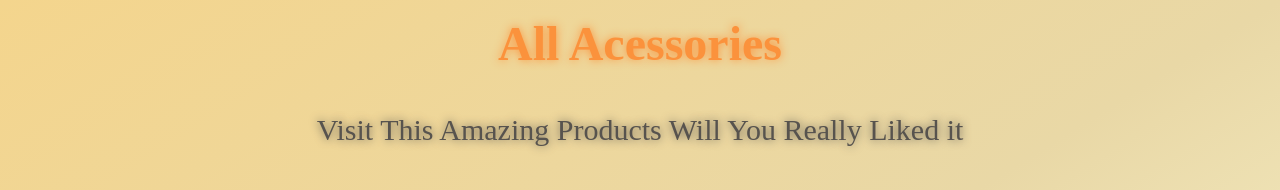
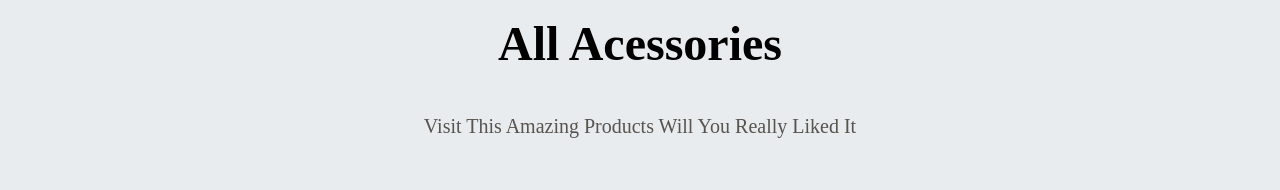
Before and after one commit to Sabahat-Shakeel/UI-UX-web-site, a Next.js app: page /components/ap in a window 1280 px wide. Shown: the top 190 px of the page. Built offline with nearby package versions, Linux system fonts and the light colour scheme.

Commit message:
first commit

```diff
--- a/src/app/components/ap/page.tsx
+++ b/src/app/components/ap/page.tsx
@@ -1,16 +1,15 @@
 import Image from "next/image";
 export default function Ps() {
   return (
-    <main className=" py-5 bg-gradient-to-br to-[#fdfcdc] via-[#e9d8a6] from-[#f4d58d] h-screen ">
-
-      <h1 className=" flex justify-center text-wrap font-bold text-orange-400 text-5xl font-[Noto]">
-        {" "}
-        All Acessories
-      </h1>
-      <h1 className="text-stone-600 text-3xl text-wrap font-[Col] flex justify-center mt-11 text-center">
-        {" "}
-        Visit This Amazing Products Will You Really Liked it
-      </h1>
+    <main className=" py-5 bg-[#e9ecef] h-screen ">
+    <h4 className=" flex justify-center text-wrap font-bold font text-black text-5xl font-[Col] ">
+      {" "}
+      All Acessories
+    </h4>
+    <h4 className="text-stone-600 text-xl text-wrap font-[Col] flex justify-center mt-11 text-center">
+      {" "}
+      Visit This Amazing Products Will You Really Liked It
+    </h4>
 
       <div>
         <h4 className="text-3xl text-wrap flex justify-center mt-11 font-medium font-[Apple]">
--- a/src/app/components/bs/page.tsx
+++ b/src/app/components/bs/page.tsx
@@ -1,15 +1,15 @@
 import Image from "next/image";
 export default function Ps() {
   return (
-    <main className=" py-5 bg-gradient-to-br to-[#fdfcdc] via-[#e9d8a6] from-[#f4d58d] h-screen ">
-      <h1 className=" flex justify-center text-wrap font-bold text-orange-400 text-5xl font-[Noto]">
-        {" "}
-        All Acessories
-      </h1>
-      <h1 className="text-stone-600 text-3xl text-wrap font-[Col] flex justify-center mt-11 text-center">
-        {" "}
-        Visit This Amazing Products Will You Really Liked it
-      </h1>
+    <main className=" py-5 bg-[#e9ecef] h-screen ">
+    <h4 className=" flex justify-center text-wrap font-bold font text-black text-5xl font-[Col] ">
+      {" "}
+      All Acessories
+    </h4>
+    <h4 className="text-stone-600 text-xl text-wrap font-[Col] flex justify-center mt-11 text-center">
+      {" "}
+      Visit This Amazing Products Will You Really Liked It
+    </h4>
 
       <div>
         <h4 className="text-3xl text-wrap flex justify-center mt-11 font-medium font-[Apple]">
--- a/src/app/components/hp/page.tsx
+++ b/src/app/components/hp/page.tsx
@@ -1,15 +1,15 @@
 import Image from "next/image";
 export default function Ps() {
   return (
-    <main className=" py-5 bg-gradient-to-br to-[#fdfcdc] via-[#e9d8a6] from-[#f4d58d] h-screen ">
-      <h1 className=" flex justify-center text-wrap font-bold text-orange-400 text-5xl font-[Noto]">
-        {" "}
-        All Acessories
-      </h1>
-      <h4 className="text-stone-600 text-3xl text-wrap font-[Col] flex justify-center mt-11 text-center">
-        {" "}
-        Visit This Amazing Products Will You Really Liked It.
-      </h4>
+    <main className=" py-5 bg-[#e9ecef] h-screen ">
+    <h4 className=" flex justify-center text-wrap font-bold font text-black text-5xl font-[Col] ">
+      {" "}
+      All Acessories
+    </h4>
+    <h4 className="text-stone-600 text-xl text-wrap font-[Col] flex justify-center mt-11 text-center">
+      {" "}
+      Visit This Amazing Products Will You Really Liked It
+    </h4>
 
       <div>
         <h4 className="text-3xl text-wrap flex justify-center mt-11 font-medium font-[Apple]">
--- a/src/app/components/ps/page.tsx
+++ b/src/app/components/ps/page.tsx
@@ -2,11 +2,11 @@ import Image from "next/image";
 export default function Ps() {
   return (
     <main className=" py-5 bg-[#e9ecef] h-screen ">
-      <h1 className=" flex justify-center text-wrap font-bold text-black text-5xl font-[Noto]">
+      <h4 className=" flex justify-center text-wrap font-bold font text-black text-5xl font-[Col] ">
         {" "}
         All Acessories
-      </h1>
-      <h4 className="text-stone-600 text-3xl text-wrap font-[Col] flex justify-center mt-11 text-center">
+      </h4>
+      <h4 className="text-stone-600 text-xl text-wrap font-[Col] flex justify-center mt-11 text-center">
         {" "}
         Visit This Amazing Products Will You Really Liked It
       </h4>
--- a/src/app/components/rs/page.tsx
+++ b/src/app/components/rs/page.tsx
@@ -1,16 +1,15 @@
 import Image from "next/image";
 export default function Ps() {
   return (
-    <main className=" py-5 bg-gradient-to-br to-[#fdfcdc] via-[#e9d8a6] from-[#f4d58d] h-screen ">
-      <h1 className=" flex justify-center text-wrap font-bold text-orange-400 text-5xl font-[Noto]">
-        {" "}
-        All Acessories
-      </h1>
-      <h1 className="text-stone-600 text-3xl text-wrap font-[Col] flex justify-center mt-11 text-center">
-        {" "}
-        Visit This Amazing Products Will You Really Liked it
-      </h1>
-
+    <main className=" py-5 bg-[#e9ecef] h-screen ">
+    <h4 className=" flex justify-center text-wrap font-bold font text-black text-5xl font-[Col] ">
+      {" "}
+      All Acessories
+    </h4>
+    <h4 className="text-stone-600 text-xl text-wrap font-[Col] flex justify-center mt-11 text-center">
+      {" "}
+      Visit This Amazing Products Will You Really Liked It
+    </h4>
       <div>
         <h4 className="text-3xl text-wrap flex justify-center mt-11 font-medium font-[Apple]">
           Red Boot Shoes
--- a/src/app/components/ts/page.tsx
+++ b/src/app/components/ts/page.tsx
@@ -1,15 +1,15 @@
 import Image from "next/image";
 export default function Ps() {
   return (
-    <main className=" py-5 bg-gradient-to-br to-[#fdfcdc] via-[#e9d8a6] from-[#f4d58d] h-screen ">
-      <h1 className=" flex justify-center text-wrap font-bold text-orange-400 text-5xl font-[Noto]">
-        {" "}
-        All Acessories
-      </h1>
-      <h1 className="text-stone-600 text-3xl text-wrap font-[Col] flex justify-center mt-11  text-center">
-        {" "}
-        Visit This Amazing Products Will You Really Liked it
-      </h1>
+    <main className=" py-5 bg-[#e9ecef] h-screen ">
+    <h4 className=" flex justify-center text-wrap font-bold font text-black text-5xl font-[Col] ">
+      {" "}
+      All Acessories
+    </h4>
+    <h4 className="text-stone-600 text-xl text-wrap font-[Col] flex justify-center mt-11 text-center">
+      {" "}
+      Visit This Amazing Products Will You Really Liked It
+    </h4>
 
       <div>
         <h4 className="text-3xl text-wrap flex justify-center mt-11 font-medium font-[Apple]">
```
